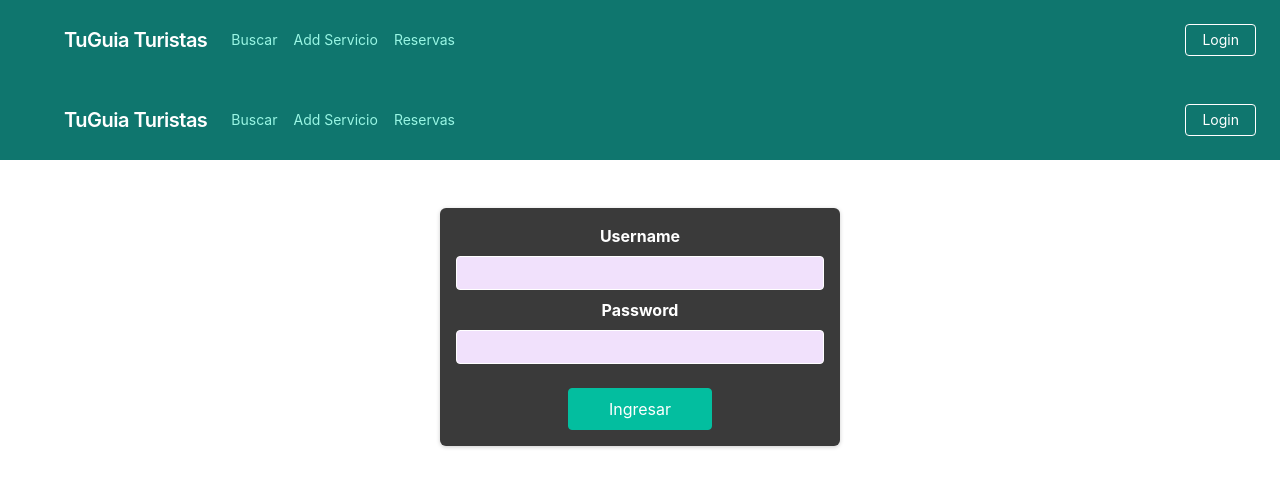
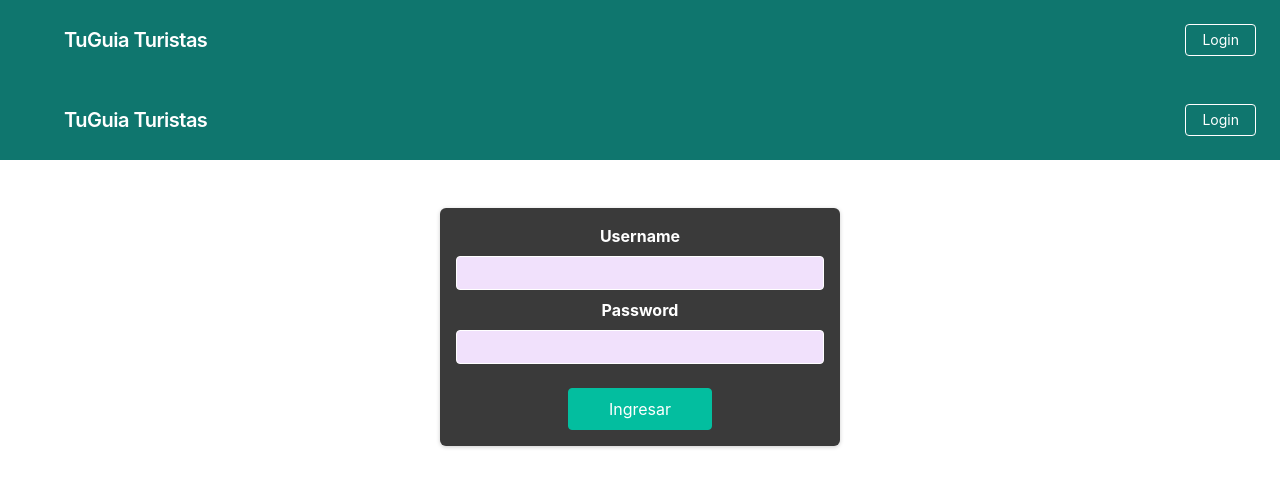
Before and after one commit to ort-tuguia/tuguia-web, a Next.js app: page /auth in a window 1280 px wide. Shown: the top 486 px of the page. Built offline with nearby package versions, Linux system fonts and the light colour scheme; no server answers.

Commit message:
Update main-header.js

```diff
--- a/components/layout/main-header.js
+++ b/components/layout/main-header.js
@@ -2,9 +2,6 @@ import Link from "next/link";
 import classes from "./main-header.module.css";
 function MainHeader() {
   return (
-
-
-
 <header>
        <nav className="flex items-center justify-between flex-wrap bg-teal-700 p-6">
         <div className="flex items-center flex-shrink-0 text-white mr-6">
@@ -32,24 +29,6 @@ function MainHeader() {
         </div>
         <div className="w-full block flex-grow lg:flex lg:items-center lg:w-auto">
           <div className="text-sm lg:flex-grow">
-            <a
-              href="/Turista/HomeTurista/1"
-              className="block mt-4 lg:inline-block lg:mt-0 text-teal-200 hover:text-white mr-4"
-            >
-              Buscar
-            </a>
-            <a
-              href="#responsive-header"
-              className="block mt-4 lg:inline-block lg:mt-0 text-teal-200 hover:text-white mr-4"
-            >
-              Add Servicio
-            </a>
-            <a
-              href="#responsive-header"
-              className="block mt-4 lg:inline-block lg:mt-0 text-teal-200 hover:text-white"
-            >
-              Reservas
-            </a>
           </div>
           <div>
             <a
```
